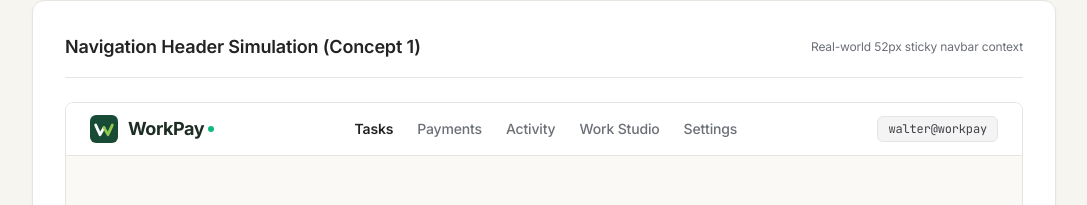
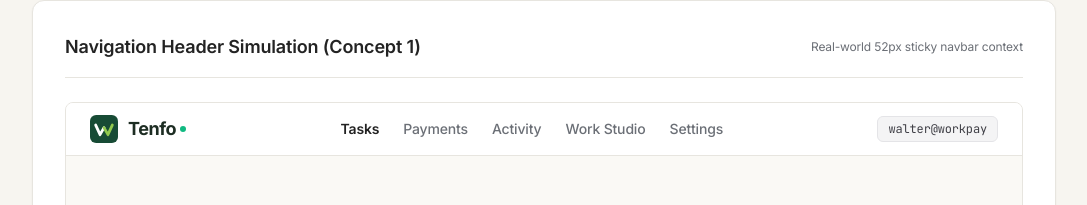
Before and after one commit to saleke/workpay, a Next.js app in the folder apps/web/: page /logo-preview in a window 1280 px wide. Shown: the part 1148-1353 px from the top of the page, without its empty margins (96-1183 px from the left). Built offline with nearby package versions, Linux system fonts and the light colour scheme.

Commit message:
chore: update product branding to Tenfo

```diff
--- a/apps/web/src/app/(auth)/login/page.tsx
+++ b/apps/web/src/app/(auth)/login/page.tsx
@@ -107,7 +107,7 @@ export default function LoginPage() {
     <Card className="border-border/80 shadow-lg bg-card">
       <CardHeader className="space-y-1 pb-4">
         <CardTitle className="text-xl font-bold tracking-tight text-foreground">
-          Sign In to WorkPay
+          Sign In to Tenfo
         </CardTitle>
         <CardDescription className="text-xs">
           Enter your email and password to access your account.
@@ -124,9 +124,9 @@ export default function LoginPage() {
         {evaluationEnabled ? (
           <section className="space-y-2 rounded-xl border border-[var(--wp-border-strong)] bg-[var(--wp-surface-subtle)]/60 p-3">
             <div>
-              <div className="text-xs font-semibold text-foreground">Explore WorkPay</div>
+              <div className="text-xs font-semibold text-foreground">Explore Tenfo</div>
               <p className="mt-0.5 text-[11px] leading-relaxed text-muted-foreground">
-                Start from a task perspective. These are not exclusive account roles—every WorkPay
+                Start from a task perspective. These are not exclusive account roles—every Tenfo
                 member may request work, maintain a professional profile, and accept an independent
                 review engagement.
               </p>
--- a/apps/web/src/app/layout.tsx
+++ b/apps/web/src/app/layout.tsx
@@ -17,8 +17,8 @@ const fontMono = JetBrains_Mono({
 });
 
 export const metadata: Metadata = {
-  title: "WorkPay",
-  description: "Money follows proof. Bounded economic execution.",
+  title: "Tenfo",
+  description: "Clearer work, faster matches, and trusted collaboration.",
   icons: {
     icon: "/favicon.svg",
     shortcut: "/favicon.svg",
--- a/apps/web/src/components/brand/logo.tsx
+++ b/apps/web/src/components/brand/logo.tsx
@@ -7,7 +7,7 @@ export interface LogoProps extends React.SVGProps<SVGSVGElement> {
 }
 
 /**
- * The primary WorkPay mark pairs the deep evergreen surface with a fresh green stroke.
+ * The primary Tenfo mark pairs the deep evergreen surface with a fresh green stroke.
  */
 export function LogoConcept1({ size = 32, className, ...props }: LogoProps) {
   return (
@@ -43,8 +43,8 @@ export function LogoConcept1({ size = 32, className, ...props }: LogoProps) {
 
 /**
  * Concept 2: "The Amber Horizon"
- * WorkPay editorial palette: Deep charcoal tile with warm amber payoff accent.
- * Reflects WorkPay's signature #B7792D brass/gold design token.
+ * Tenfo editorial palette: Deep charcoal tile with warm amber payoff accent.
+ * Reflects Tenfo's signature #B7792D brass/gold design token.
  */
 export function LogoConcept2({ size = 32, className, ...props }: LogoProps) {
   return (
@@ -185,7 +185,7 @@ export function LogoConcept5({ size = 32, className, ...props }: LogoProps) {
 }
 
 /**
- * Standard WorkPay Brand Wordmark + Logo
+ * Standard Tenfo Brand Wordmark + Logo
  */
 export function WorkPayLogo({
   size = 28,
@@ -214,7 +214,7 @@ export function WorkPayLogo({
       <LogoMark size={size} />
       {showWordmark && (
         <span className="font-bold tracking-tight text-lg text-foreground flex items-center gap-1">
-          <span>WorkPay</span>
+          <span>Tenfo</span>
           <span className="h-1.5 w-1.5 rounded-full bg-emerald-500" />
         </span>
       )}
--- a/apps/web/src/components/demo/persona-switcher.tsx
+++ b/apps/web/src/components/demo/persona-switcher.tsx
@@ -352,7 +352,7 @@ export function PersonaSwitcher() {
           <DialogHeader>
             <DialogTitle className="flex items-center gap-2 text-base font-bold">
               <Sparkles className="h-4 w-4 text-primary" />
-              WorkPay validation journey
+              Tenfo validation journey
             </DialogTitle>
             <DialogDescription className="text-xs">
               A user-led flow with explicit consent at every consequential step. Payments are simulated.
@@ -366,7 +366,7 @@ export function PersonaSwitcher() {
                 Alice: define the task and choose who to contact
               </h4>
               <p className="text-muted-foreground leading-relaxed">
-                Start with <strong>New Task</strong>. Confirm WorkPay's interpretation, answer only material questions, approve the exact brief and terms, then review available professional profiles. Nobody is selected or contacted until Alice approves the recipient and exact first message.
+                Start with <strong>New Task</strong>. Confirm Tenfo's interpretation, answer only material questions, approve the exact brief and terms, then review available professional profiles. Nobody is selected or contacted until Alice approves the recipient and exact first message.
               </p>
             </div>
 
```
